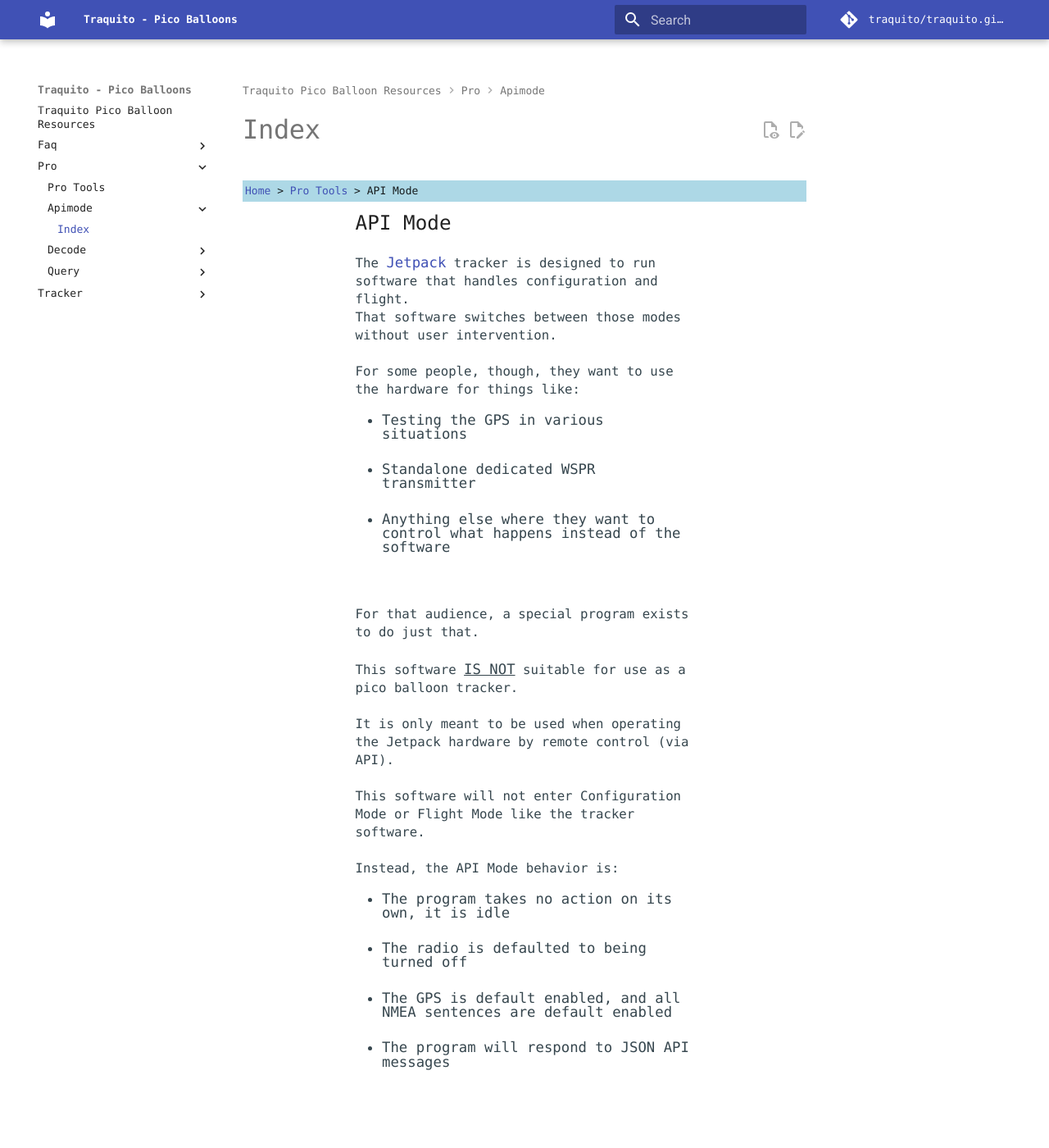
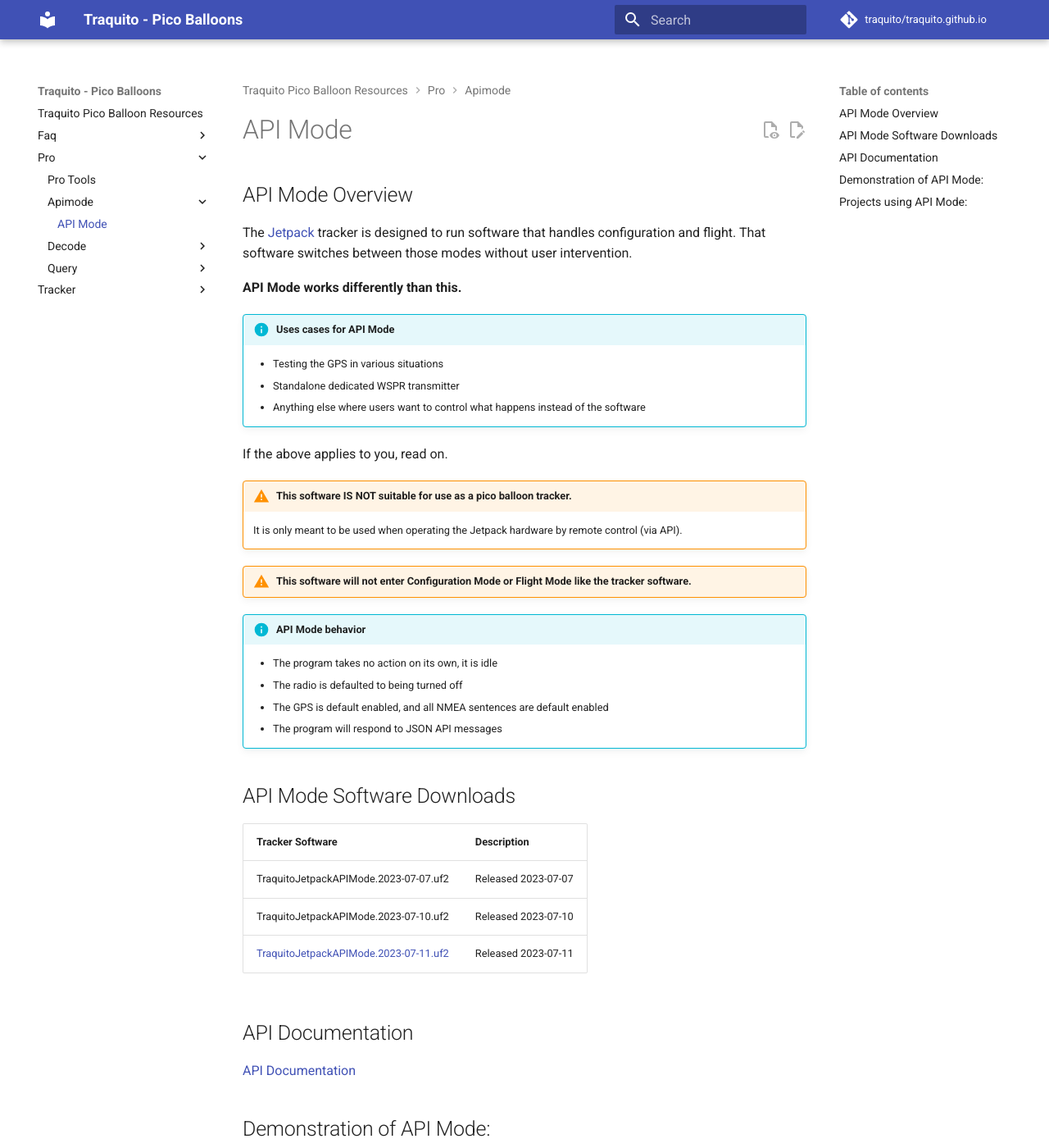
Before and after one commit to traquito/traquito.github.io, an MkDocs documentation site: the page built from docs/pro/apimode/README.md, in a window 1280 px wide and 1400 px high. Shown: the whole window at 82% size. Built offline with MkDocs 1.6.1 and Material for MkDocs 9.7.7, drawn with Linux system fonts in a browser that asks for light colours; some web fonts are replaced; comment, search, counter and statistics services are not loaded; some of the changed text lies outside the part shown.

Commit message:
pro/apimode/ index now markdown

```diff
--- a/docs/pro/apimode/README.md
+++ b/docs/pro/apimode/README.md
@@ -1,142 +1,53 @@
-<!DOCTYPE html>
-<html lang="en">
-  <head>
-    <meta charset="utf-8">
-    <title>API Mode - Jetpack - Traquito</title>
+# API Mode
 
-    <!-- Google tag (gtag.js) -->
-    <script async src="https://www.googletagmanager.com/gtag/js?id=G-07H1M3KB40"></script>
-    <script>
-        window.dataLayer = window.dataLayer || [];
-        function gtag(){dataLayer.push(arguments);}
-        gtag('js', new Date());
+## API Mode Overview
 
-        gtag('config', 'G-07H1M3KB40');
-        </script>
-<script>
-  function resizeIframe(obj) {
-    obj.style.height = obj.contentWindow.document.documentElement.scrollHeight + 100 + 'px';
-  }
-</script>
-<link rel="stylesheet" type="text/css" href="/css/traquito.css">
-<style>
-</style>
-  </head>
-  <body>
-    <div class="linkbar">
-        <a href="/" target="_blank">Home</a> > <a href="/pro" target="_blank">Pro Tools</a> > API Mode
-    </div>
-
-
-    <section class="allcontent">
-
-        <section class="content">
-            <span class="heading">API Mode</span>
-            <pre class="text">
-The <a href="/tracker" target="_blank">Jetpack</a> tracker is designed to run software that handles configuration and flight.
+The [Jetpack](/tracker) tracker is designed to run software that handles configuration and flight.
 That software switches between those modes without user intervention.
 
-For some people, though, they want to use the hardware for things like:
-<ul>
-<li>Testing the GPS in various situations</li>
-<li>Standalone dedicated WSPR transmitter</li>
-<li>Anything else where they want to control what happens instead of the software</li>
-</ul>
+**API Mode works differently than this.**
 
-For that audience, a special program exists to do just that.
+!!! info "Uses cases for API Mode"
+    - Testing the GPS in various situations
+    - Standalone dedicated WSPR transmitter
+    - Anything else where users want to control what happens instead of the software
 
-This software <u>IS NOT</u> suitable for use as a pico balloon tracker.
+If the above applies to you, read on.
 
-It is only meant to be used when operating the Jetpack hardware by remote control (via API).
+!!! warning "This software IS NOT suitable for use as a pico balloon tracker."
+    It is only meant to be used when operating the Jetpack hardware by remote control (via API).
 
-This software will not enter Configuration Mode or Flight Mode like the tracker software.
+!!! warning "This software will not enter Configuration Mode or Flight Mode like the tracker software."
 
-Instead, the API Mode behavior is:
-<ul>
-<li>The program takes no action on its own, it is idle</li>
-<li>The radio is defaulted to being turned off</li>
-<li>The GPS is default enabled, and all NMEA sentences are default enabled</li>
-<li>The program will respond to JSON API messages</li>
-</ul>
-            </pre>
-        </section>
-
-
-        <section class="content">
-            <span class="heading">API Mode Software Downloads</span>
-            <pre class="text">
-Use this to program the hardware.
-            </pre>
-            <table class="file_release">
-                <tr>
-                    <th>Tracker Software</th><th>Description</th>
-                </tr>
-                <tr>
-                    <td>
-                        TraquitoJetpackAPIMode.2023-07-07.uf2
-                    </td>
-                    <td>
-                        Released 2023-07-07
-                    </td>
-                </tr>
-                <tr>
-                    <td>
-                        TraquitoJetpackAPIMode.2023-07-10.uf2
-                    </td>
-                    <td>
-                        Released 2023-07-10
-                    </td>
-                </tr>
-                <tr>
-                    <td>
-                        <a href="TraquitoJetpackAPIMode.2023-07-11.uf2">TraquitoJetpackAPIMode.2023-07-11.uf2</a>
-                    </td>
-                    <td>
-                        Released 2023-07-11
-                    </td>
-                </tr>
-            </table>
-        </section>
-
-        <br/>
-        <br/>
-
-
-        <section class="content">
-            <span class="heading">Internal Links</span>
-            <pre class="text">
-Demonstration of API Mode:
-<ul>
-<li><a href="./gps/" target="_blank">GPS Lock Tester</a> - Repeatedly lock and re-lock indefinitely, showing durations</li>
-</ul>
-            </pre>
-        </section>
-
-        <section class="content">
-            <span class="heading">External Links</span>
-            <pre class="text">
-Projects using API Mode:
-<ul>
-<li><a href="https://github.com/SteveRan/NMEA2TCP" target="_blank">NMEA2TCP</a> - Lets you use u-blox u-center with Traquito in API Mode</li>
-</ul>
-            </pre>
-        </section>
-
-        <section class="content">
-            <span class="heading">API Documentation</span>
-            <iframe src="TraquitoJetpackAPI.html" scrolling="no" onload="resizeIframe(this)"></iframe>
-        </section>
-
-
-    </section>
-
-    <br/><br/><br/>
-    <br/><br/><br/>
-    <br/><br/><br/>
-    <br/><br/><br/>
-    <br/><br/><br/>
+!!! info "API Mode behavior"
+    - The program takes no action on its own, it is idle
+    - The radio is defaulted to being turned off
+    - The GPS is default enabled, and all NMEA sentences are default enabled
+    - The program will respond to JSON API messages
 
 
 
-  </body>
-</html>
+## API Mode Software Downloads
+
+| Tracker Software | Description |
+| --- | --- |
+| TraquitoJetpackAPIMode.2023-07-07.uf2 | Released 2023-07-07 |
+| TraquitoJetpackAPIMode.2023-07-10.uf2 | Released 2023-07-10 |
+| [TraquitoJetpackAPIMode.2023-07-11.uf2](TraquitoJetpackAPIMode.2023-07-11.uf2) | Released 2023-07-11 |
+
+
+
+## API Documentation
+
+[API Documentation](./TraquitoJetpackAPI.html){:target="_blank"}
+
+
+## Demonstration of API Mode:
+
+- [GPS Lock Tester](./gps/) - Repeatedly lock and re-lock indefinitely, showing durations
+
+
+
+## Projects using API Mode:
+
+- [NMEA2TCP](https://github.com/SteveRan/NMEA2TCP) - Lets you use u-blox u-center with Traquito in API Mode
```
